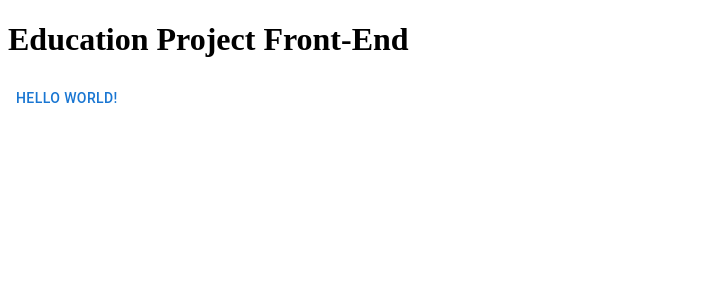
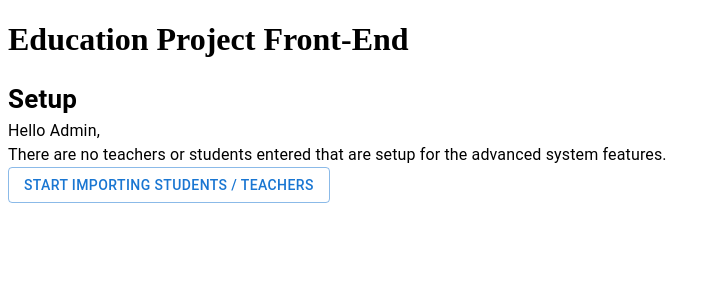
Before and after one commit to Hack4Impact-BU/Education-Project, a React (Create React App) app in the folder client/: page / in a window 1280 px wide. Shown: the top 300 px of the page, without its empty margins (0-721 px from the left). Built offline with nearby package versions, Linux system fonts and the light colour scheme.

Commit message:
implement upload csv file button

```diff
--- a/client/src/App.js
+++ b/client/src/App.js
@@ -1,11 +1,11 @@
 import React from 'react'
-import Button from '@mui/material/Button';
+import CSVImport from './csvImport';
 
 function App() {
   return (
     <div>
       <h1>Education Project Front-End</h1>
-      <Button>Hello World!</Button>
+      <CSVImport/>
     </div>
   );
 }
--- /dev/null
+++ b/client/src/csvImport.js
@@ -0,0 +1,27 @@
+import React from 'react'
+import Typography from '@mui/material/Typography'
+import Button from '@mui/material/Button';
+import Input from '@mui/material/Input'
+
+class CSVImport extends React.Component {
+    render() {
+        return (
+            <div>
+                <Typography sx={{fontSize: 26, fontWeight: 'bold'}}>Setup</Typography>
+                <Typography>Hello Admin,</Typography>
+                <Typography>There are no teachers or students entered that are setup for the advanced system features.</Typography>
+                <input
+                    accept=".csv"
+                    style={{ display: 'none' }}
+                    id="outlined-button-file"
+                    type="file"
+                />
+                <label htmlFor="outlined-button-file">
+                    <Button variant="outlined" component="span">Start Importing Students / Teachers</Button>
+                </label>
+            </div>
+        )
+    }
+}
+
+export default CSVImport;
```
